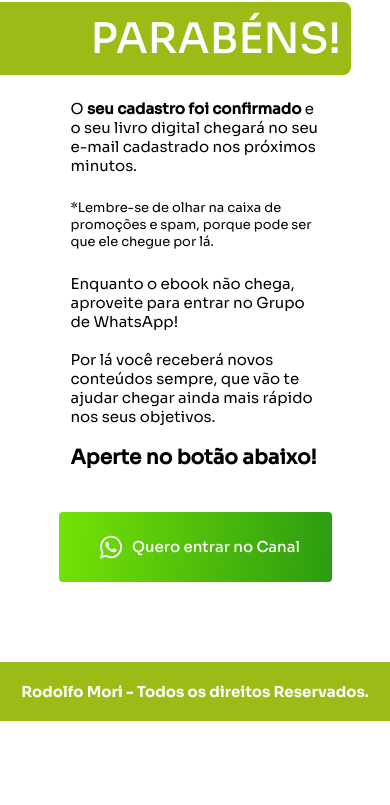
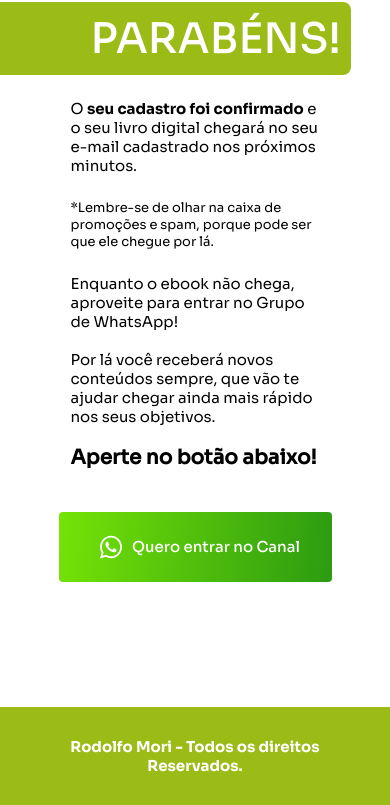
Before and after one commit to rodolfomori-devclub/obrigado-ebook, a plain HTML site: page index.html in a window 390 px wide. Shown: the part 578-1383 px from the top of the page. Before the commit the page ends 1299 px from the top, so only its background shows below. Drawn offline with Linux system fonts and the light colour scheme.

Commit message:
ajustes no footer

```diff
--- a/responsividade.css
+++ b/responsividade.css
@@ -1,65 +1,62 @@
-@media (max-width:1257px){
-    .div-img img{
+@media (max-width:1257px) {
+    /* .div-img img {
         background-image: url('assets/bg-1.png');
-    background-repeat: no-repeat;
-    background-size: contain;
-    }
+        background-repeat: no-repeat;
+        background-size: contain;
+    } */
 }
-/* @media (max-width:1136px){
-    .div-img img{
-        max-width: 700px;
-        max-height: 700px;
-    }
-} */
+
 @media (max-width:860px) {
     .main-principal {
-        background-image: url('assets/bg-1-mobile.png');
-        background-repeat: no-repeat;
-        background-size: contain;
-    }
-    .main-principal{
+        background-image:none;
         display: flex;
         flex-direction: column-reverse;
         align-items: center;
+        height: 100%;
     }
-    .div-img img{
+
+    .div-img img {
         max-width: 500px;
         max-height: 500px;
     }
+
     .parabens {
         width: 60%;
     }
-    .div-textos{
-       align-items: center;
-       margin: 0 auto;
-       width: 70%;
+
+    .div-textos {
+        align-items: center;
+        margin: 0 auto;
+        width: 70%;
     }
-    .button{
+
+    .button {
         margin-top: 30px;
         margin-bottom: 50px;
         width: 100%;
     }
 }
+
 @media (max-width:387px) {
-    .div-img img{
+    .div-img img {
         max-width: 400px;
         max-height: 400px;
     }
 
-    .div-footer p{
-       text-align: center;
-    }
-    .button{
+    .button {
         border-radius: 6px;
     }
+
     .button p {
         font-size: 15px;
     }
 }
-@media (max-width:450px){
+
+@media (max-width:450px) {
     .parabens {
         width: 90%;
     }
+
     .button p {
         font-size: 15px;
     }
--- a/styles.css
+++ b/styles.css
@@ -29,7 +29,6 @@
     font-family: 'Sora', sans-serif;
     text-decoration: none;
 }
-
 .main-principal{
     background-image: url('assets/bg-1.png');
     background-repeat: no-repeat;
@@ -39,7 +38,8 @@
     align-items: center;
     justify-content: center;
     padding-top:75px;
-
+    padding-bottom:75px;
+    height: 100vh;
 }
 .div-img img{
     max-width: 780px;
@@ -76,8 +76,7 @@
     font-family:'Sora-Regular';
 }
 .p-1 strong{
-    font-size: 15px;
-    font-family:'Sora-Medium';
+    font-family:'Sora-Bold';
 }
 .p-3 strong{
     font-size: 20px;
@@ -111,11 +110,11 @@ transform: scale(1.04);
     margin: 10px;
 }
 footer {
-    padding: 20px;
-    height: 100%;
+    padding: 30px;
     background-color: #9BBB17;
-    margin-top: 30px;
     text-align: center;
+    position: relative;
+    bottom: 0;
 }
 footer p{
     font-size: 15px;
```
Also changed, not shown: index.html (+0 -1 lines).
